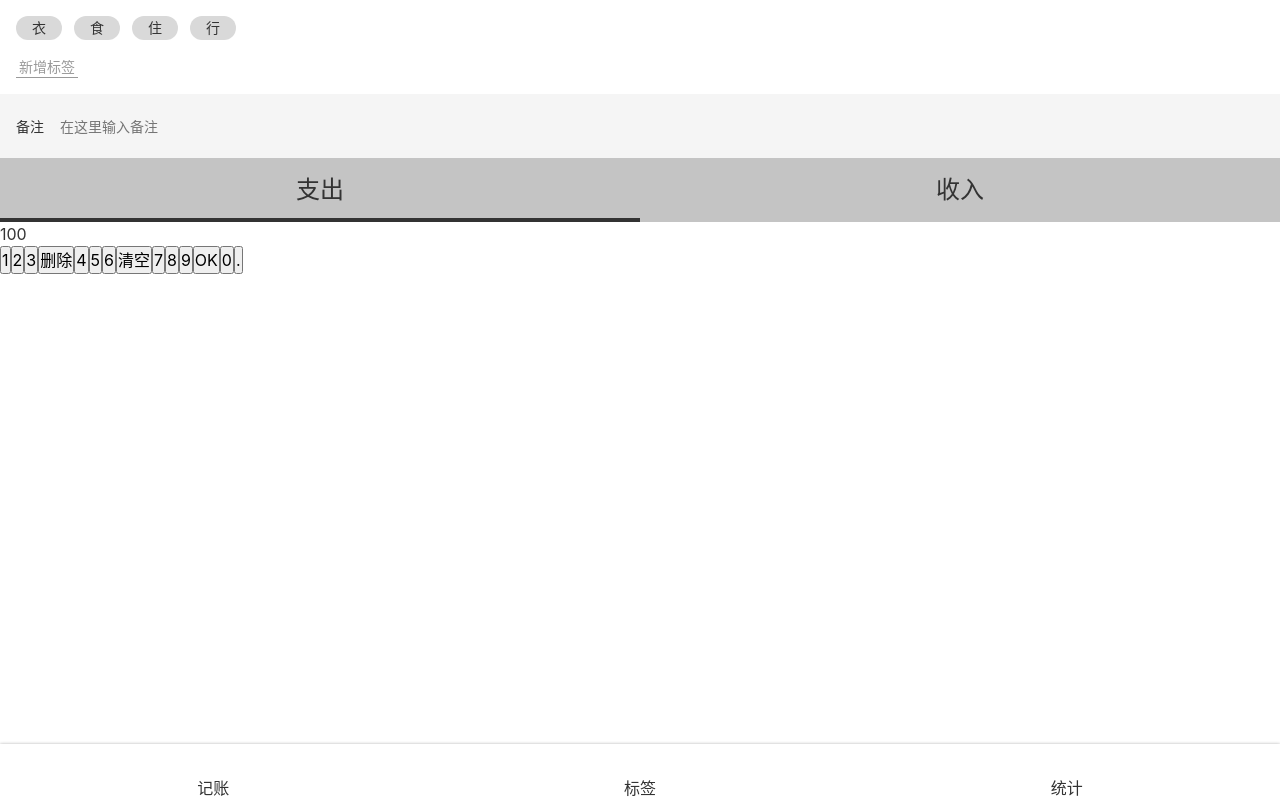
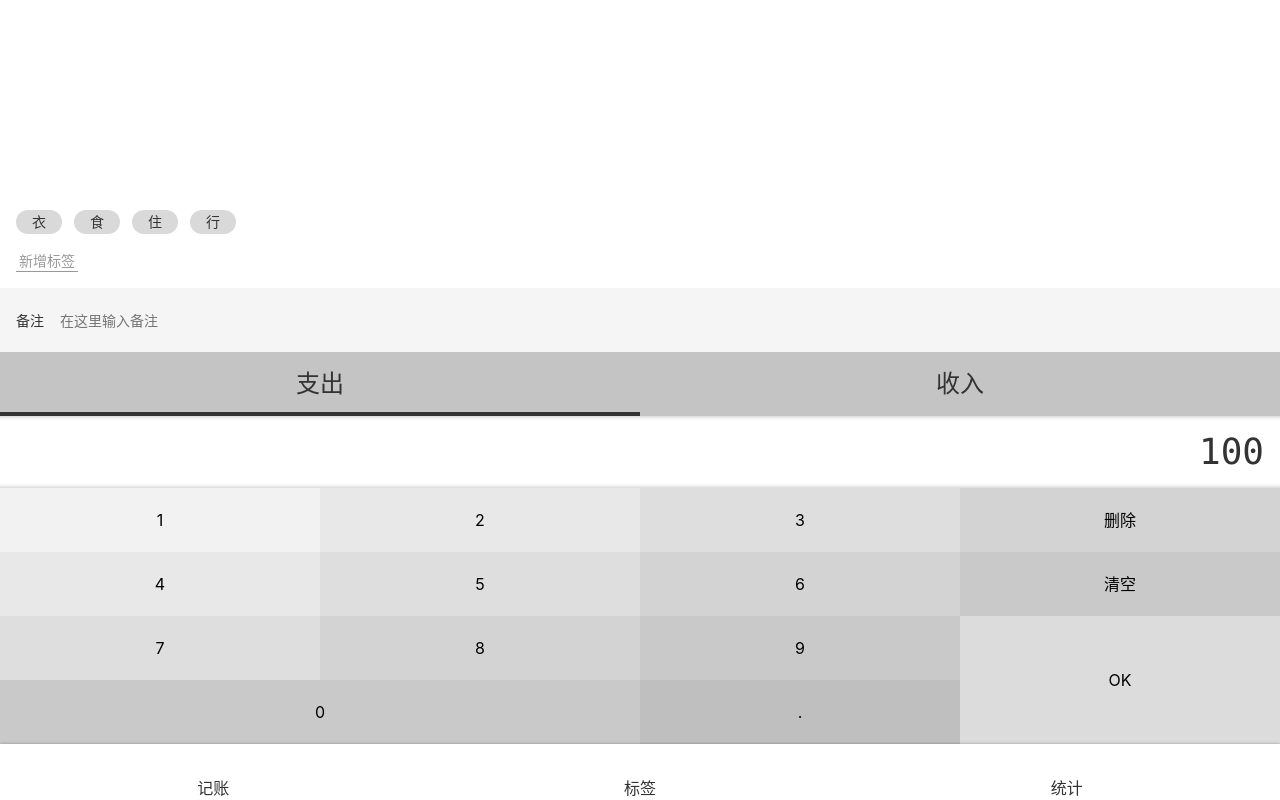
Before and after one commit to sbgrb/mycost-vue, a Vue app: page /#/ in a window 1280 px wide. Built offline with nearby package versions, Linux system fonts and the light colour scheme.

Commit message:
完成了Money样式

```diff
--- a/src/assets/style/helper.scss
+++ b/src/assets/style/helper.scss
@@ -1,3 +1,11 @@
 $font-hei:-apple-system, "Noto Sans", "Helvetica Neue", Helvetica, "Nimbus Sans L", Arial, "Liberation Sans", "PingFang SC", "Hiragino Sans GB", "Noto Sans CJK SC", "Source Han Sans SC", "Source Han Sans CN", "Microsoft YaHei", "Wenquanyi Micro Hei", "WenQuanYi Zen Hei", "ST Heiti", SimHei, "WenQuanYi Zen Hei Sharp", sans-serif;
 $font-song:Georgia, "Nimbus Roman No9 L", "Songti SC", "Noto Serif CJK SC", "Source Han Serif SC", "Source Han Serif CN", STSong, "AR PL New Sung", "AR PL SungtiL GB", NSimSun, SimSun, "TW\-Sung", "WenQuanYi Bitmap Song", "AR PL UMing CN", "AR PL UMing HK", "AR PL UMing TW", "AR PL UMing TW MBE", PMingLiU, MingLiU, serif;
 $font-kai:Baskerville, Georgia, "Liberation Serif", "Kaiti SC", STKaiti, "AR PL UKai CN", "AR PL UKai HK", "AR PL UKai TW", "AR PL UKai TW MBE", "AR PL KaitiM GB", KaiTi, KaiTi_GB2312, DFKai-SB, "TW\-Kai", serif;
+
+%clearFix{
+  &::after{
+    content: '';
+    clear: both;
+    display: block;
+  }
+}
--- a/src/components/Layout.vue
+++ b/src/components/Layout.vue
@@ -1,6 +1,6 @@
 <template>
-    <div class="nav-wrapper">
-        <div class="content">
+    <div class="layout-wrapper">
+        <div class="content" :class="classPrefix && `${classPrefix}-content`">
             <slot />
         </div>
         <Nav />
@@ -9,12 +9,13 @@
 
 <script lang="ts">
     export default {
+        props : ['classPrefix'],
         name: "Layout"
     };
 </script>
 
 <style lang="scss" scoped>
-    .nav-wrapper{
+    .layout-wrapper{
         display: flex;
         flex-direction: column;
         height: 100vh;
--- a/src/views/Money.vue
+++ b/src/views/Money.vue
@@ -1,28 +1,5 @@
 <template>
-    <Layout>
-        <div class="tags">
-            <ul class="current">
-                <li>衣</li>
-                <li>食</li>
-                <li>住</li>
-                <li>行</li>
-            </ul>
-            <div class="new">
-                <button>新增标签</button>
-            </div>
-        </div>
-        <div>
-            <label class="notes">
-                <span class="name">备注</span>
-                <input type="text" placeholder="在这里输入备注">
-            </label>
-        </div>
-        <div>
-            <ul class="types">
-                <li class="selected">支出</li>
-                <li>收入</li>
-            </ul>
-        </div>
+    <Layout class-prefix="layout">
         <div class="numberPad">
             <div class="output">100</div>
             <div class="buttons">
@@ -37,10 +14,33 @@
                 <button>7</button>
                 <button>8</button>
                 <button>9</button>
-                <button>OK</button>
-                <button>0</button>
+                <button class="ok">OK</button>
+                <button class="zero">0</button>
                 <button>.</button>
             </div>
+        </div>
+        <div>
+            <ul class="types">
+                <li class="selected">支出</li>
+                <li>收入</li>
+            </ul>
+        </div>
+        <div>
+            <label class="notes">
+                <span class="name">备注</span>
+                <input type="text" placeholder="在这里输入备注">
+            </label>
+        </div>
+        <div class="tags">
+            <div class="new">
+                <button>新增标签</button>
+            </div>
+            <ul class="current">
+                <li>衣</li>
+                <li>食</li>
+                <li>住</li>
+                <li>行</li>
+            </ul>
         </div>
     </Layout>
 </template>
@@ -50,14 +50,24 @@
         name: "Money",
     };
 </script>
-
+<style lang="scss">
+    .layout-content{
+        display: flex;
+        flex-direction: column-reverse;
+    }
+</style>
 <style lang="scss" scoped>
     @import "~@/assets/style/helper.scss";
     .tags{
         font-size: 14px;
         padding: 16px;
+        flex-grow: 1;
+        display: flex;
+        flex-direction: column-reverse;
         > .current{
             display: flex;
+            flex-wrap: wrap;
+
             > li{
                 background: #d9d9d9;
                 $h : 24px;
@@ -66,6 +76,7 @@
                 border-radius: $h/2;
                 padding: 0 16px;
                 margin-right: 12px;
+                margin-top: 4px;
             }
         }
         > .new{
@@ -118,4 +129,53 @@
             }
         }
     }
+    .numberPad{
+        .output{
+            font-size: 36px;
+            font-family: Consolas,monospace;
+            padding: 9px 16px;
+            text-align: right;
+            box-shadow: inset 0 -5px 5px -5px fade_out(black,0.7),
+                        inset 0 5px 5px -5px fade_out(black,0.7);
+        }
+        .buttons{
+            @extend %clearFix;
+            > button{
+                width: 25%;
+                height: 64px;
+                float: left;
+                background: transparent;
+                border: none;
+                &.ok{
+                    height: 64*2px;
+                    float: right;
+                }
+                &.zero{
+                    width: 25*2%;
+                }
+                $bg: #f2f2f2;
+                &:nth-child(1){
+                    background:$bg;
+                }
+                &:nth-child(2),&:nth-child(5){
+                    background: darken($bg,4%);
+                }
+                &:nth-child(3),&:nth-child(6),&:nth-child(9){
+                    background: darken($bg,4*2%);
+                }
+                &:nth-child(4),&:nth-child(7),&:nth-child(10){
+                    background: darken($bg,4*3%);
+                }
+                &:nth-child(8),&:nth-child(11),&:nth-child(13){
+                    background: darken($bg,4*4%);
+                }
+                &:nth-child(14){
+                    background: darken($bg,4*5%);
+                }
+                &:nth-child(12){
+                    background: gainsboro;
+                }
+            }
+        }
+    }
 </style>
```
